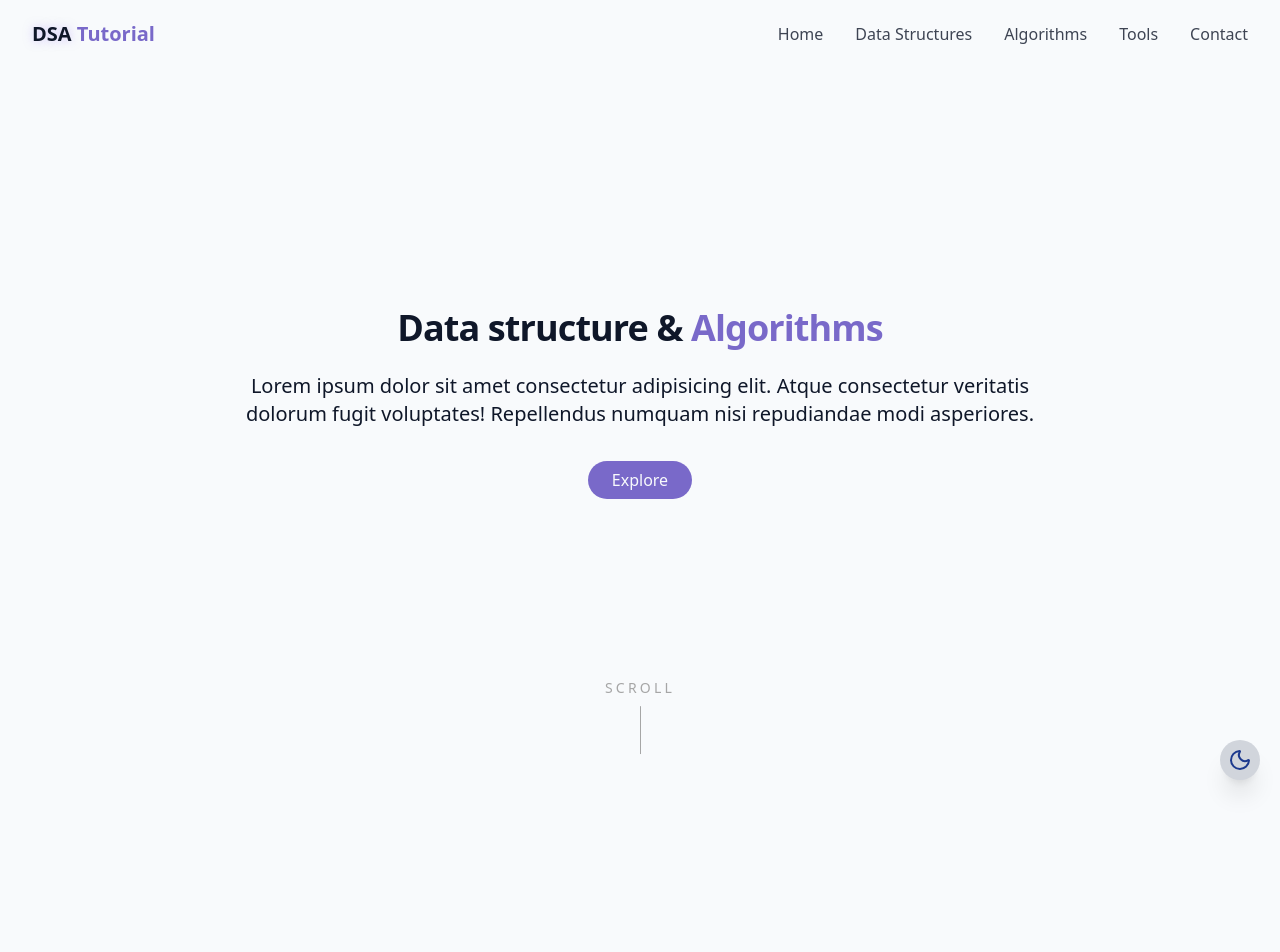
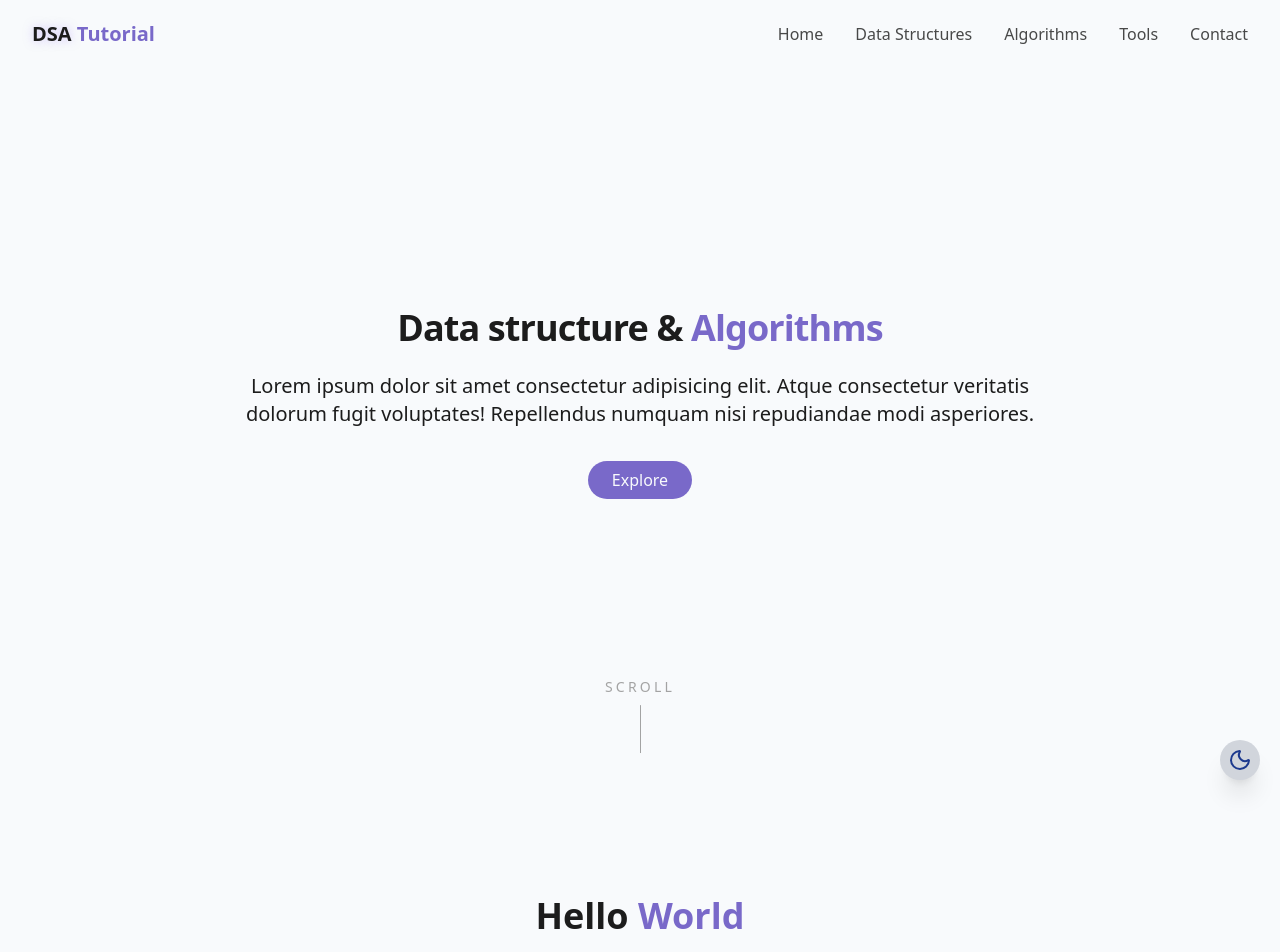
Before and after one commit to npcprogrammer101/web-dev-project, a Next.js app: page / in a window 1280 px wide. Shown: the top 952 px of the page. Before the commit the page ends 800 px from the top, so only its background shows below. Built offline with nearby package versions, Linux system fonts and the light colour scheme.

Commit message:
Updated CSS & Home Section

```diff
--- a/app/(root)/page.tsx
+++ b/app/(root)/page.tsx
@@ -4,6 +4,7 @@ import Hello from "../../src/components/hello";
 import { MobileThemeToggle } from "@/src/components/MobileThemeToggle";
 import { ThemeToggle } from "@/src/components/ThemeToggle";
 import { Homescreen } from "@/src/components/Homescreen";
+import { About } from "@/src/components/About";
 
 const Home = () => {
   return (
@@ -12,7 +13,7 @@ const Home = () => {
 
       <Homescreen />
       <main>
-
+        <About />
       </main>
 
       <footer></footer>
--- a/app/(root)/sorting/page.tsx
+++ b/app/(root)/sorting/page.tsx
@@ -2,7 +2,12 @@ import React from 'react'
 
 const SortingAlgo = () => {
   return (
-    <div>SortingAlgo</div>
+    <div className='flex '>SortingAlgo
+
+
+    </div>
+
+
   )
 }
 
--- a/app/globals.css
+++ b/app/globals.css
@@ -97,7 +97,7 @@
 @layer base {
   :root {
     --background: 210 40% 98%;
-    --foreground: 222 47% 11%;
+    --foreground: 30 0% 11%;
 
     --card: 0 0% 100%;
 
--- /dev/null
+++ b/src/components/About.tsx
@@ -0,0 +1,14 @@
+export const About = () => {
+    return (
+        <section id="about" className="py-24 px-4 relative">
+            <div className="container mx-auto max-w-5xl">
+                <h2 className="font-bold text-center text-3xl md:text-4xl md-12">
+                    Hello <span className="text-primary"> World </span>
+                </h2>
+
+
+            </div>
+
+        </section>
+    );
+};
```
